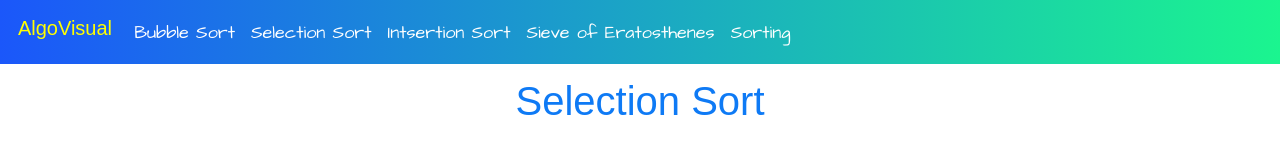
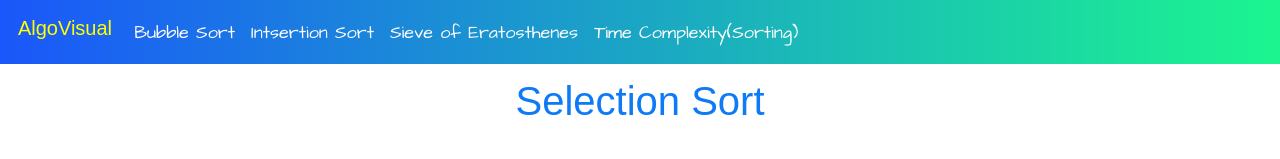
Before and after one commit to bisht-ruchir-007/Algo_Visual, a plain HTML site: page AlgoVisual/selectionSort.html in a window 1280 px wide. Shown: the top 159 px of the page. Drawn offline with nearby package versions, Linux system fonts and the light colour scheme; a web font is replaced by a local one.

Commit message:
Update selectionSort.html

```diff
--- a/AlgoVisual/selectionSort.html
+++ b/AlgoVisual/selectionSort.html
@@ -45,16 +45,13 @@
             <a class="nav-link" href="/bubbleSort.html">Bubble Sort </a>
           </li>
           <li class="nav-item">
-            <a class="nav-link" href="/selectionSort.html">Selection Sort</a>
-          </li>
-          <li class="nav-item">
             <a class="nav-link" href="/insertionSort.html">Intsertion Sort</a>
           </li>
           <li class="nav-item">
             <a class="nav-link" href="/soe.html">Sieve of Eratosthenes</a>
           </li>
           <li class="nav-item">
-            <a class="nav-link" href="/sorting.html">Sorting</a>
+            <a class="nav-link" href="/sorting.html">Time Complexity(Sorting)</a>
           </li>
         </ul>
       </div>
```
